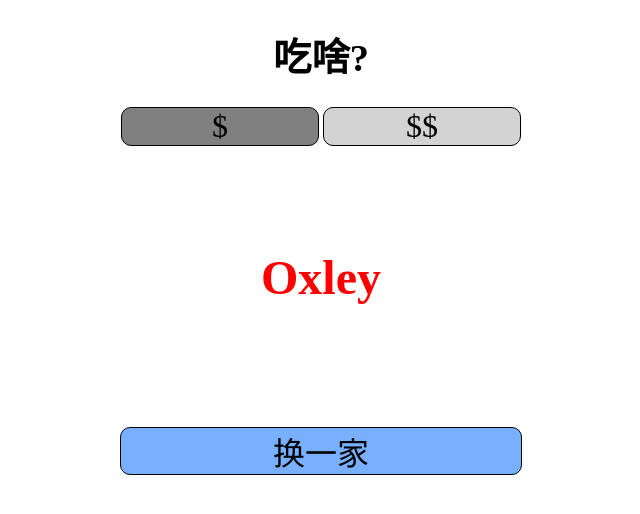
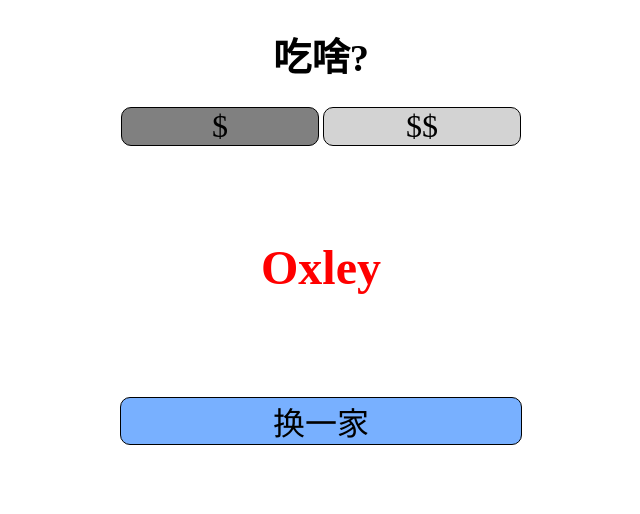
Before and after one commit to xkashinx/eat, a plain HTML site: page index.html in a window 1280 px wide. Shown: the whole page, without its empty margins (319-959 px from the left). Drawn offline with nearby package versions, Linux system fonts and the light colour scheme.

Commit message:
changed layout

```diff
--- a/css/style.css
+++ b/css/style.css
@@ -3,9 +3,9 @@
     text-align: center;
 }
 #roulette {
-    height: 210px;
+    height: 190px;
     width: 100%;
-    padding-top: 70px;
+    padding-top: 60px;
     color: red;
     font-size: 1.5em;
 }
```
